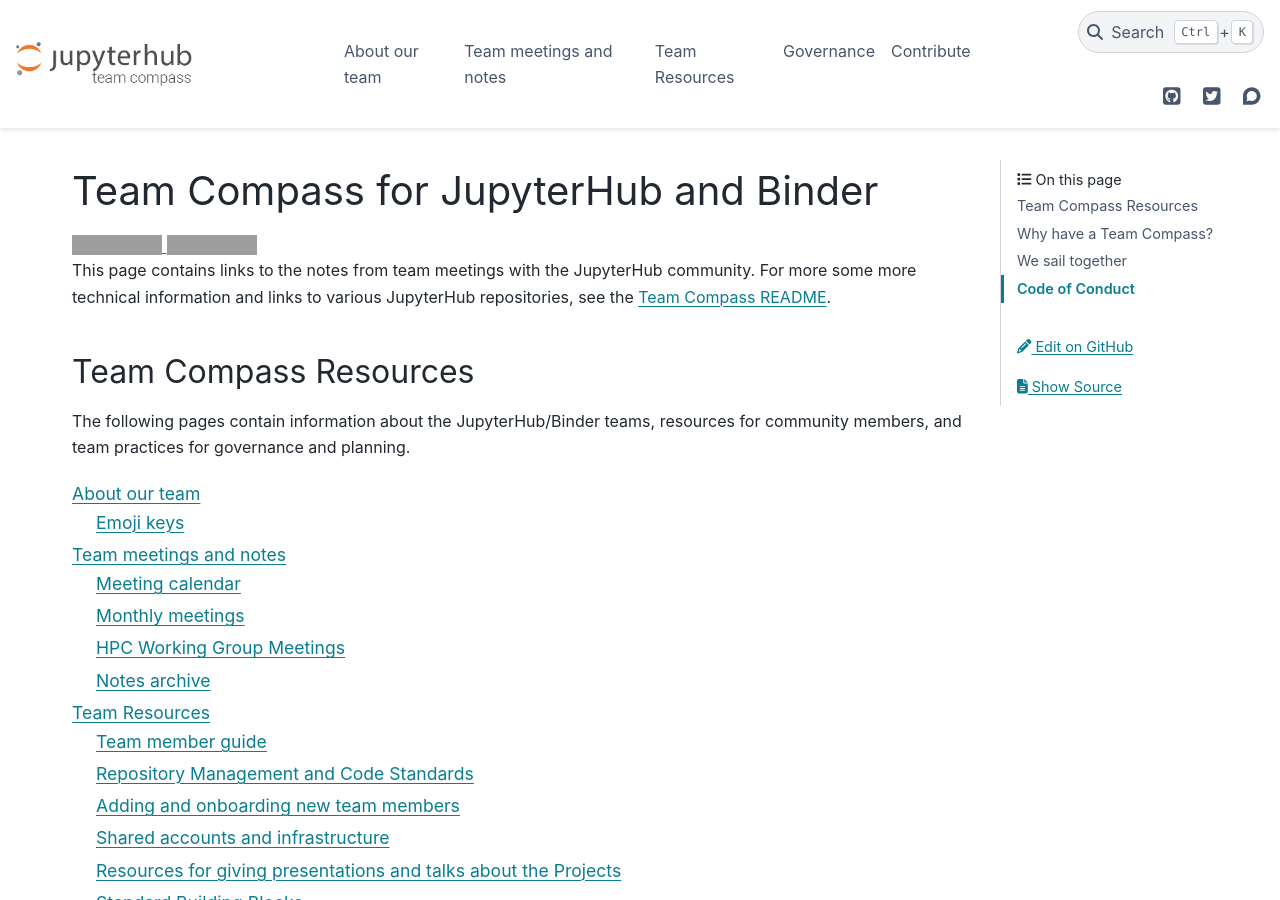
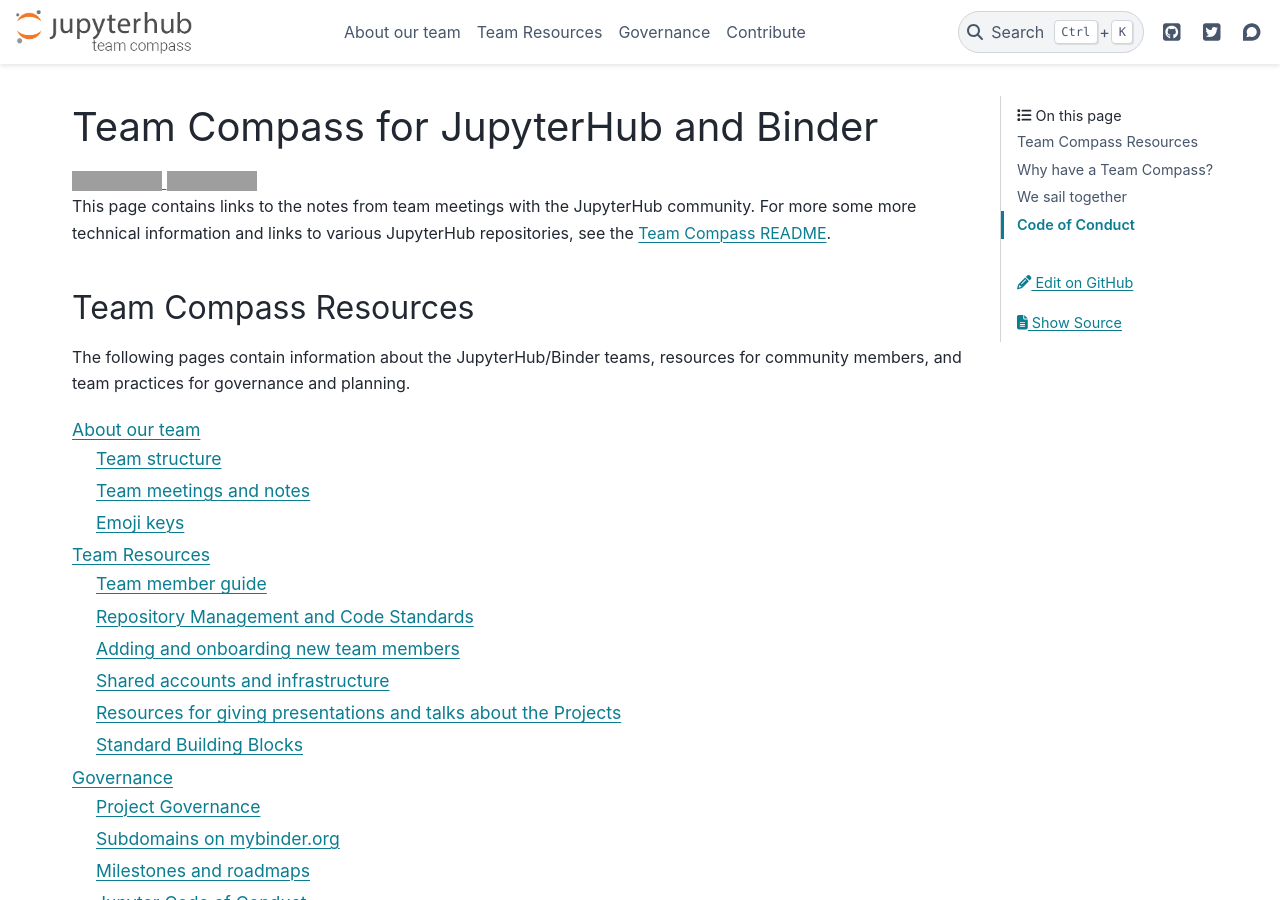
Before and after one commit to jupyterhub/team-compass, a Sphinx documentation site: the page built from docs/index.rst, in a window 1280 px wide and 900 px high. Built offline with Sphinx 7.4.7 and the PyData theme 0.15.4, drawn with Linux system fonts in a browser that asks for light colours; grey boxes are pictures that could not be loaded.

Commit message:
Don't hide team toc (so that meeting index appears on front page)

```diff
--- a/docs/index.rst
+++ b/docs/index.rst
@@ -26,7 +26,6 @@
    :maxdepth: 2
 
    team/index
-   meetings/index
    index-team_guides
    index-team_governance
    contribute/index
--- a/docs/team/index.rst
+++ b/docs/team/index.rst
@@ -10,7 +10,7 @@
 For more information about the team, see the sections to the left:
 
 .. toctree::
-   :hidden:
+   :maxdepth: 2
 
    structure
    ../meetings/index
```
